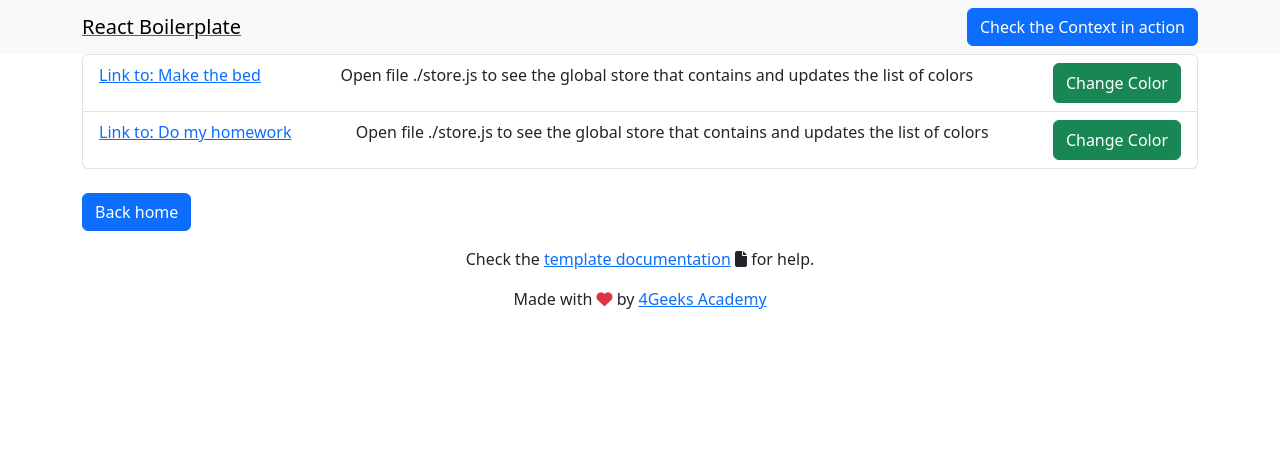
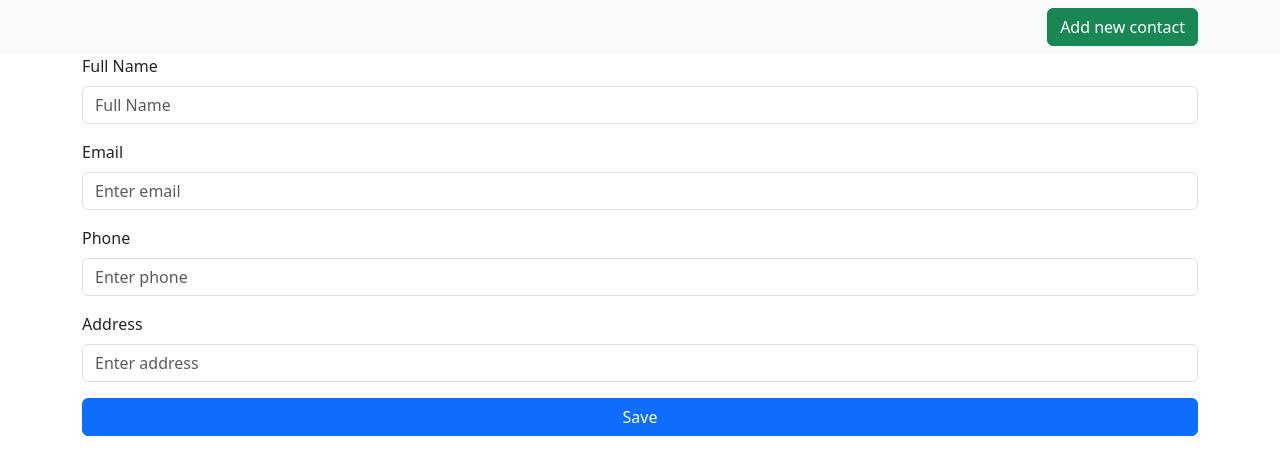
Before and after one commit to 4GeeksAcademy/CarlosMelchor6-Contact-List-latam-pt-46, a React (Vite) app: page /demo in a window 1280 px wide. Shown: the top 474 px of the page. Built offline with nearby package versions, Linux system fonts and the light colour scheme.

Commit message:
add get_contacts

```diff
--- a/src/components/Footer.jsx
+++ b/src/components/Footer.jsx
@@ -1,11 +1,4 @@
 export const Footer = () => (
 	<footer className="footer mt-auto py-3 text-center">
-		<p>
-			Check the <a target="_blank" href="https://4geeks.com/docs/start/start-react-advanced-project">template documentation</a> <i className="fa-solid fa-file"></i> for help.
-		</p>
-		<p>
-			Made with <i className="fa fa-heart text-danger" /> by{" "}
-			<a href="http://www.4geeksacademy.com">4Geeks Academy</a>
-		</p>
 	</footer>
 );
--- a/src/components/Navbar.jsx
+++ b/src/components/Navbar.jsx
@@ -4,14 +4,13 @@ export const Navbar = () => {
 
 	return (
 		<nav className="navbar navbar-light bg-light">
-			<div className="container">
-				<Link to="/">
-					<span className="navbar-brand mb-0 h1">React Boilerplate</span>
-				</Link>
-				<div className="ml-auto">
+			<div className="container justify-content-end">
+				<div className="row">
+
 					<Link to="/demo">
-						<button className="btn btn-primary">Check the Context in action</button>
+						<button className="btn btn-success">Add new contact</button>
 					</Link>
+
 				</div>
 			</div>
 		</nav>
--- /dev/null
+++ b/src/pages/AddContac.jsx
@@ -0,0 +1,44 @@
+// Import necessary components from react-router-dom and other parts of the application.
+import { Link } from "react-router-dom";
+import useGlobalReducer from "../hooks/useGlobalReducer";  // Custom hook for accessing the global state.
+
+export const AddContac = () => {
+  // Access the global state and dispatch function using the useGlobalReducer hook.
+  const { store, dispatch } = useGlobalReducer()
+
+  return (
+    <div className="container">
+
+      <div className="row">
+        {/* Map over the 'todos' array from the store and render each item as a list element */}
+
+        <div className="col-12 mb-3">
+          <label htmlFor="inputFullName" className="form-label">Full Name</label>
+          <input type="text" className="form-control" id="inputFullName" placeholder="Full Name" />
+        </div>
+
+        <div className="col-12 mb-3">
+          <label htmlFor="inputEmail" className="form-label">Email</label>
+          <input type="email" className="form-control" id="inputEmail" placeholder="Enter email" />
+        </div>
+
+        <div className="col-12 mb-3">
+          <label htmlFor="inputPhone" className="form-label">Phone</label>
+          <input type="num" className="form-control" id="inputPhone" placeholder="Enter phone" />
+        </div>
+
+        <div className="col-12 mb-3">
+          <label htmlFor="inputAddress" className="form-label">Address</label>
+          <input type="text" className="form-control" id="inputAddress" placeholder="Enter address" />
+        </div>
+
+        <br />
+
+        <Link to="/">
+          <button className="col-12 btn btn-primary">Save</button>
+        </Link>
+
+      </div>
+    </div>
+  );
+};
--- /dev/null
+++ b/src/pages/Contac.jsx
@@ -0,0 +1,63 @@
+import React, { useEffect } from "react";
+import useGlobalReducer from "../hooks/useGlobalReducer.jsx";
+import { getContacts } from "../services/getContacts.js";
+
+export const Contact = () => {
+
+	const { store, dispatch } = useGlobalReducer()
+	console.log(store.contacts);
+
+	const handleContacts = async () => {
+		const contacts = await getContacts()
+		dispatch({ type: "get_contacts", payload: { contacts: contacts } })
+	}
+
+	useEffect(() => {
+		handleContacts()
+	}, [])
+
+	return (
+		<div className="container mt-5">
+			<div className="row">
+				<div className="col-9 mx-auto">
+					<div className="card" >
+						<ul className="list-group list-group-flush">
+							{store.contacts.map((item, index) => {
+								return (
+									<li key={item.id} className="list-group-item">
+										<div className="d-flex justify-content-between">
+											<div className="d-flex gap-3">
+												<div className="d-flex align-items-center">
+													<img
+														className="rounded-circle"
+														style={{ width: "100px", height: "100px" }}
+														src={`https://avatar.iran.liara.run/public/${item.id}`}
+													/>
+												</div>
+												<div>
+													<p className="fs-5">
+														{item.name}
+													</p>
+													<p className="text-body-secondary">
+														{item.email}<br />
+														{item.address}<br />
+														{item.phone}
+													</p>
+												</div>
+											</div>
+											<div className="d-flex gap-4">
+												<i className="fa-solid fa-trash"></i>
+												<i className="fa-solid fa-pen"></i>
+											</div>
+										</div>
+									</li>
+								)
+							})
+							}
+						</ul>
+					</div>
+				</div>
+			</div>
+		</div>
+	);
+};
--- a/src/pages/Demo.jsx
+++ /dev/null
@@ -1,43 +0,0 @@
-// Import necessary components from react-router-dom and other parts of the application.
-import { Link } from "react-router-dom";
-import useGlobalReducer from "../hooks/useGlobalReducer";  // Custom hook for accessing the global state.
-
-export const Demo = () => {
-  // Access the global state and dispatch function using the useGlobalReducer hook.
-  const { store, dispatch } = useGlobalReducer()
-
-  return (
-    <div className="container">
-      <ul className="list-group">
-        {/* Map over the 'todos' array from the store and render each item as a list element */}
-        {store && store.todos?.map((item) => {
-          return (
-            <li
-              key={item.id}  // React key for list items.
-              className="list-group-item d-flex justify-content-between"
-              style={{ background: item.background }}>
-
-              {/* Link to the detail page of this todo. */}
-              <Link to={"/single/" + item.id}>Link to: {item.title} </Link>
-
-              <p>Open file ./store.js to see the global store that contains and updates the list of colors</p>
-
-              <button className="btn btn-success"
-                onClick={() => dispatch({
-                  type: "add_task",
-                  payload: { id: item.id, color: '#ffa500' }
-                })}>
-                Change Color
-              </button>
-            </li>
-          );
-        })}
-      </ul>
-      <br />
-
-      <Link to="/">
-        <button className="btn btn-primary">Back home</button>
-      </Link>
-    </div>
-  );
-};
--- a/src/pages/Home.jsx
+++ /dev/null
@@ -1,16 +0,0 @@
-import rigoImageUrl from "../assets/img/rigo-baby.jpg";
-import useGlobalReducer from "../hooks/useGlobalReducer.jsx";
-
-export const Home = () => {
-
-  const {store, dispatch} =useGlobalReducer()
-
-	return (
-		<div className="text-center mt-5">
-			<h1>Hello Rigo!!</h1>
-			<p>
-				<img src={rigoImageUrl} />
-			</p>
-		</div>
-	);
-};
--- a/src/pages/Single.jsx
+++ b/src/pages/Single.jsx
@@ -1,7 +1,6 @@
 // Import necessary hooks and components from react-router-dom and other libraries.
 import { Link, useParams } from "react-router-dom";  // To use link for navigation and useParams to get URL parameters
 import PropTypes from "prop-types";  // To define prop types for this component
-import rigoImageUrl from "../assets/img/rigo-baby.jpg"  // Import an image asset
 import useGlobalReducer from "../hooks/useGlobalReducer";  // Import a custom hook for accessing the global state
 
 // Define and export the Single component which displays individual item details.
--- a/src/routes.jsx
+++ b/src/routes.jsx
@@ -6,9 +6,9 @@ import {
     Route,
 } from "react-router-dom";
 import { Layout } from "./pages/Layout";
-import { Home } from "./pages/Home";
+import { Contact } from "./pages/Contac";
 import { Single } from "./pages/Single";
-import { Demo } from "./pages/Demo";
+import { AddContac } from "./pages/AddContac";
 
 export const router = createBrowserRouter(
     createRoutesFromElements(
@@ -19,12 +19,12 @@ export const router = createBrowserRouter(
     // Note: The child paths of the Layout element replace the Outlet component with the elements contained in the "element" attribute of these child paths.
 
       // Root Route: All navigation will start from here.
-      <Route path="/" element={<Layout />} errorElement={<h1>Not found!</h1>} >
+      <Route path="/" element={<Layout />}  >
 
         {/* Nested Routes: Defines sub-routes within the BaseHome component. */}
-        <Route path= "/" element={<Home />} />
+        <Route path= "/" element={<Contact />} />
         <Route path="/single/:theId" element={ <Single />} />  {/* Dynamic route for single items */}
-        <Route path="/demo" element={<Demo />} />
+        <Route path="/demo" element={<AddContac />} />
       </Route>
     )
 );
--- /dev/null
+++ b/src/services/getContacts.js
@@ -0,0 +1,22 @@
+export const getContacts = async () => {
+    try {
+        const response = await fetch("https://playground.4geeks.com/contact/agendas/CarlosMelchor6", {
+            method: "GET",
+            headers: {
+                "Content-type": "application/json"
+            }
+        })
+
+        const data = await response.json()
+
+        if (!response.ok) {
+            console.log("Hubo un error", response.status);
+        }
+
+        return data.contacts;
+
+    } catch (error) {
+        console.log("Error: ", error)
+        return null;
+    }
+}
--- a/src/store.js
+++ b/src/store.js
@@ -1,5 +1,5 @@
-export const initialStore=()=>{
-  return{
+export const initialStore = () => {
+  return {
     message: null,
     todos: [
       {
@@ -12,20 +12,31 @@ export const initialStore=()=>{
         title: "Do my homework",
         background: null,
       }
-    ]
+    ],
+    contacts: []
   }
 }
 
 export default function storeReducer(store, action = {}) {
-  switch(action.type){
+  switch (action.type) {
     case 'add_task':
 
-      const { id,  color } = action.payload
+      const { id, color } = action.payload
 
       return {
         ...store,
         todos: store.todos.map((todo) => (todo.id === id ? { ...todo, background: color } : todo))
       };
+
+    case 'get_contacts':
+
+      const {contacts} = action.payload
+
+      return {
+        ...store,
+        contacts: contacts
+      }
+
     default:
       throw Error('Unknown action.');
   }
```
Also changed, not shown: 1 other file (tests, documents, lock files or other folders).
